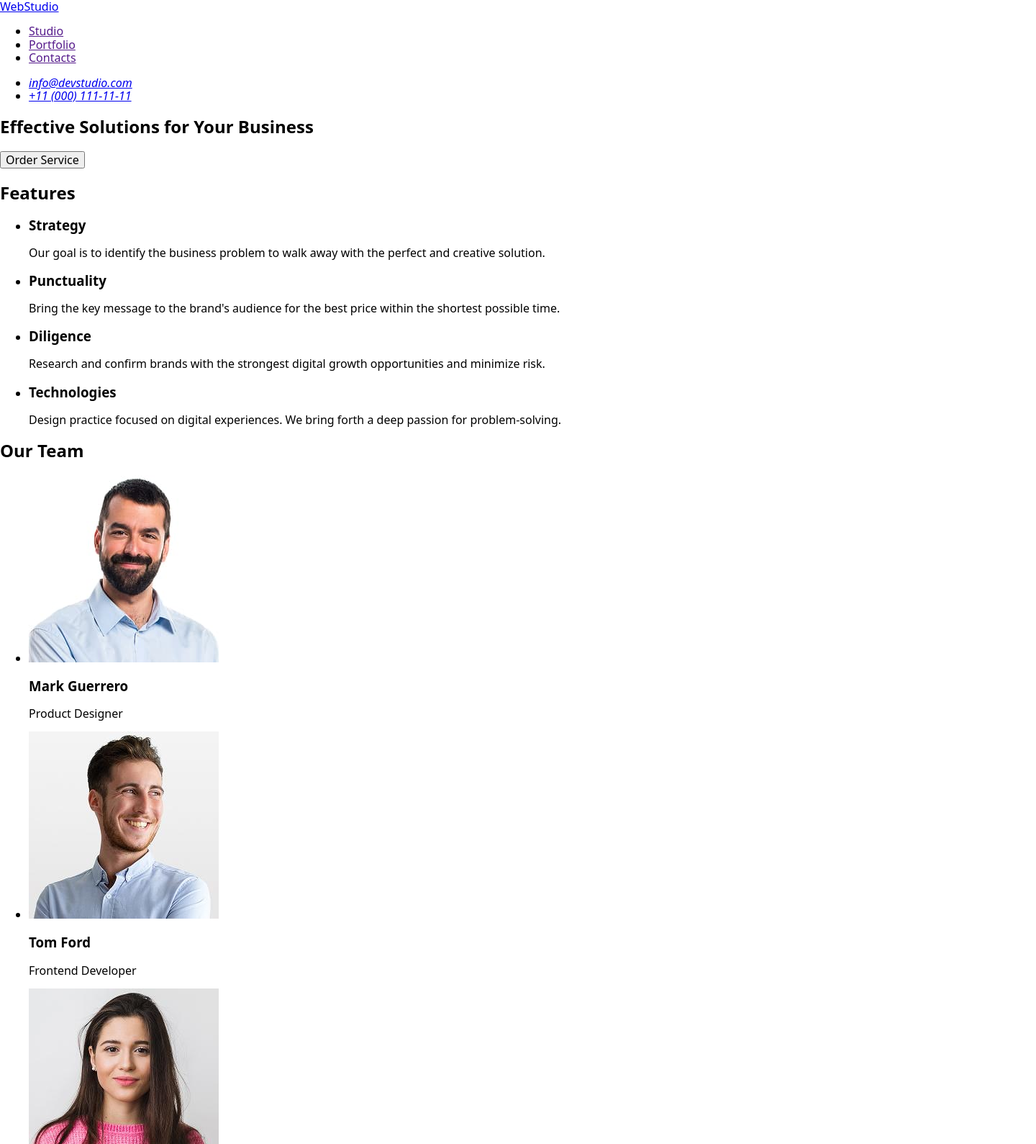
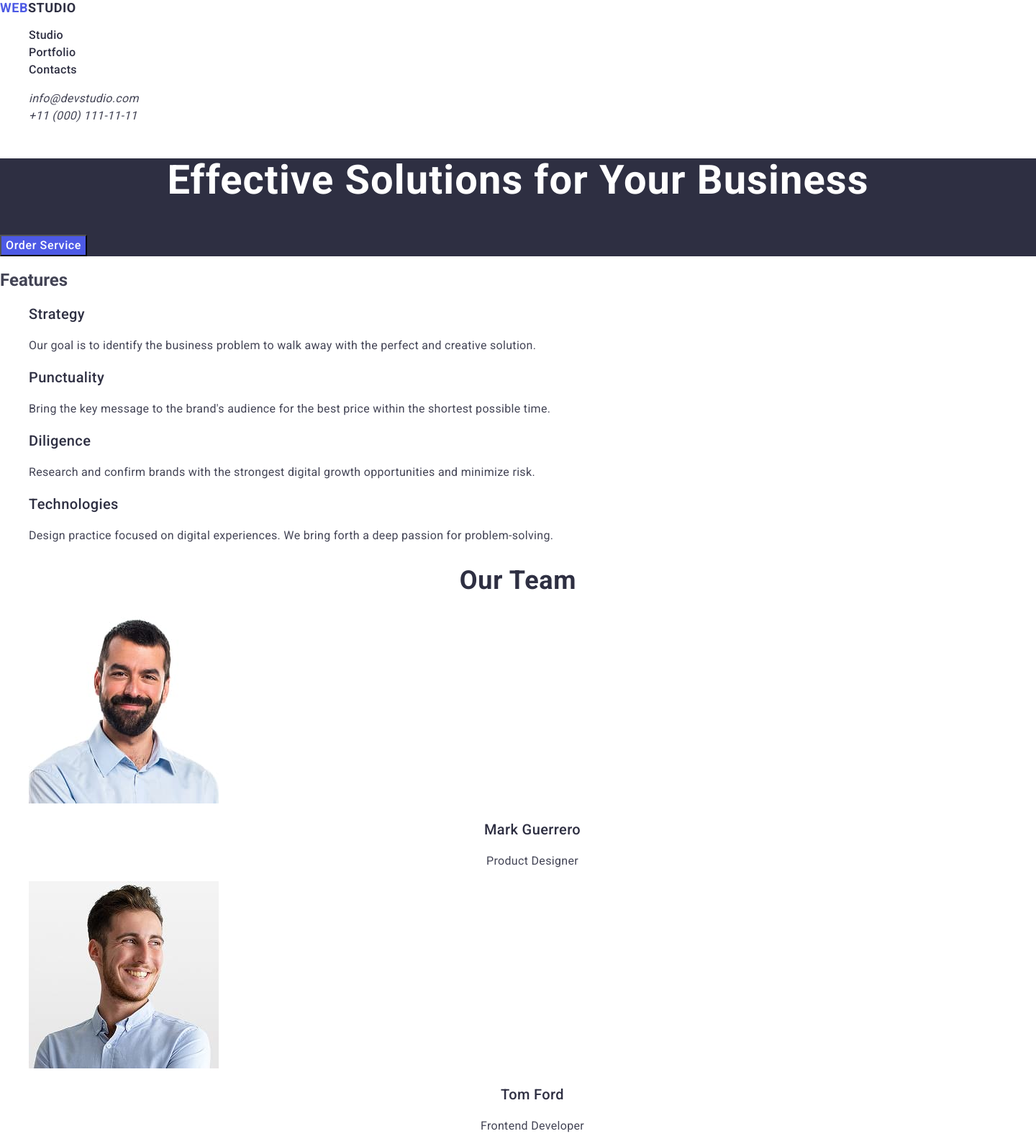
Before and after one commit to alinasavuyk/goit-markup-hw-02, a plain HTML site: page index.html in a window 1280 px wide. Shown: the top 1589 px of the page at 72% size, 1440 px wide, since content can reach past the window. Drawn offline with nearby package versions, Linux system fonts and the light colour scheme.

Commit message:
css styles

```diff
--- a/css/styles.css
+++ b/css/styles.css
@@ -0,0 +1,162 @@
+:root {
+    --iris: #4d5ae5;
+    --ocean: #404bbf;
+    --navy-blue: #2e2f42;
+    --green: #31d0aa;
+    --slate: #434455;
+    --light-slate: #8e8f99;
+    --cornflower: #e7e9fc;
+    --cloud: #f4f4fd;
+    --navy-blue-modal: rgba(46, 47, 66, 0.4);
+    --grey: rgba(46, 47, 66, 0.7);
+    --white: #fff;
+    --dairy: #fcfcfc;
+
+    --font-family: "Roboto", sans-serif;
+    --second-family: "Raleway", sans-serif;
+}
+body {
+    font-family: var(--font-family);
+    color: var(--slate);
+    background-color: var(--white);
+    width: 1440px;
+    height: 3300px;
+}
+ul {
+    list-style-type: none;
+}
+a {
+    text-decoration: none;
+    color: inherit;
+}
+  /* HEADER */
+.logo {
+    font-weight: 700;
+    font-size: 18px;
+    line-height: 1.16667;
+    letter-spacing: 0.03em;
+    text-transform: uppercase;
+    color: var(--iris);
+}
+.logo-header {
+    color: var(--navy-blue);
+}
+.logo-footer {
+    color: var(--cloud);
+}
+.menu-link {
+    font-weight: 500;
+    font-size: 16px;
+    line-height: 1.5;
+    letter-spacing: 0.02em;
+    color: var(--navy-blue);
+}
+.menu-link:hover,
+.menu-link:focus {
+    color: var(--ocean);
+}
+
+.address-link {
+    font-weight: 400;
+    font-size: 16px;
+    line-height: 1.5;
+    letter-spacing: 0.02em;
+}
+
+.address-link:hover,
+.address-link:focus {
+    color: var(--ocean);
+}
+ /* MAIN */
+ .hero {
+    background-color: var(--navy-blue);
+ }
+.hero-title {
+    font-weight: 700;
+    font-size: 56px;
+    line-height: 1.07143;
+    letter-spacing: 0.02em;
+     text-align: center;
+    color: var(--white);
+}
+.hero-button {
+    font-weight: 500;
+    font-size: 16px;
+    line-height: 1.5;
+    letter-spacing: 0.04em;
+    color: var(--white);
+    background: var(--iris);
+    cursor: pointer;
+}
+.hero-button:hover,
+.hero-button:focus{
+    background-color: var(--ocean);
+}
+
+.features-item-title {
+    font-weight: 500;
+    font-size: 20px;
+    line-height: 1.2;
+    letter-spacing: 0.02em;
+    color: var(--navy-blue);
+}
+.features-item-text {
+    font-size: 16px;
+    line-height: 1.5;
+    letter-spacing: 0.02em;
+}
+.team-title{
+    font-weight: 700;
+    font-size: 36px;
+    line-height: 1.11111;
+    letter-spacing: 0.02em;
+    text-align: center;
+    color: var(--navy-blue);
+}
+.team-list {
+    background: var(--white);
+}
+.team-item-title {
+    font-weight: 500;
+    font-size: 20px;
+    line-height: 1.2;
+    letter-spacing: 0.02em;
+    text-align: center;
+    color: var(--navy-blue);
+}
+.team-item-text {
+    font-size: 16px;
+    line-height: 1.5;
+    letter-spacing: 0.02em;
+    text-align: center;
+}
+.portfolio-title{
+    font-weight: 700;
+    font-size: 36px;
+    line-height: 1.11111;
+    letter-spacing: 0.02em;
+    text-align: center;
+    color: var(--navy-blue);
+}
+.portfolio-item-title {
+    font-weight: 500;
+    font-size: 20px;
+    line-height: 1.2;
+    letter-spacing: 0.02em;
+    color: var(--navy-blue);
+}
+.portfolio-item-text {
+    font-size: 16px;
+    line-height: 1.5;
+    letter-spacing: 0.02em;
+}
+  /* FOOTER */
+  .footer {
+    background: var(--navy-blue);
+  }
+  .footer-text {
+    font-size: 16px;
+    line-height: 1.5;
+    letter-spacing: 0.02em;
+    color: var(--cloud);
+  }
--- a/index.html
+++ b/index.html
@@ -4,124 +4,127 @@
     <meta charset="UTF-8">
     <meta name="viewport" content="width=device-width, initial-scale=1.0">
     <title>WebStudio</title>
+    <link
+        href="https://fonts.googleapis.com/css2?family=Raleway:wght@700&family=Roboto:wght@400;500;700&display=swap"
+        rel="stylesheet">
     <link rel="stylesheet" href="https://cdn.jsdelivr.net/npm/modern-normalize@2.0.0/modern-normalize.min.css">
-    <link rel="stylesheet" href="./css/styles.css" />
+    <link rel="stylesheet" href="./css/styles.css">
 </head>
 <body>
     <header>
         <nav>
-            <a href="./index.html">WebStudio</a>
-            <ul>
-                <li><a href="">Studio</a></li>
-                <li><a href="">Portfolio</a></li>
-                <li><a href="">Contacts</a></li>
+            <a href="./index.html" class="logo">Web<span class="logo-header">Studio</span></a>
+            <ul class="menu">
+                <li><a href="./index.html" class="menu-link">Studio</a></li>
+                <li><a href="" class="menu-link">Portfolio</a></li>
+                <li><a href="" class="menu-link">Contacts</a></li>
             </ul>
         </nav>
         <address>
-            <ul>
-                <li><a href="mailto:info@devstudio.com" target="_blank">info@devstudio.com</a></li>
-                <li><a href="tel:+110001111111" target="_blank">+11 (000) 111-11-11</a></li>
+            <ul class="address">
+                <li><a href="mailto:info@devstudio.com" target="_blank" class="address-link">info@devstudio.com</a></li>
+                <li><a href="tel:+110001111111" target="_blank" class="address-link">+11 (000) 111-11-11</a></li>
             </ul>
         </address>
     </header>
     <main>
-        <section>
-            <h1>Effective Solutions for Your Business</h1>
-            <button type="button">Order Service</button>
+        <section class="hero">
+            <h1 class="hero-title">Effective Solutions for Your Business</h1>
+            <button type="button" class="hero-button">Order Service</button>
         </section>
-        <section>
-            <h2>Features</h2>
-            <ul>
-                <li>
-                    <h3>Strategy</h3>
-                    <p>Our goal is to identify the business problem to walk away with the perfect and creative solution.
+        <section class="features">
+            <h2 class="features-title">Features</h2>
+            <ul class="features-list">
+                <li class="features-item">
+                    <h3 class="features-item-title">Strategy</h3>
+                    <p class="features-item-text">Our goal is to identify the business problem to walk away with the perfect and creative solution.
                     </p>
                 </li>
-                <li>
-                    <h3>Punctuality</h3>
-                    <p>
+                <li class="features-item">
+                    <h3 class="features-item-title">Punctuality</h3>
+                    <p class="features-item-text">
                         Bring the key message to the brand's audience for the best price within the shortest possible time.
                     </p>
                 </li>
-                <li>
-                    <h3>Diligence</h3>
-                    <p>
+                <li class="features-item">
+                    <h3 class="features-item-title">Diligence</h3>
+                    <p class="features-item-text">
                         Research and confirm brands with the strongest digital growth opportunities and minimize risk.
                     </p>
                 </li>
-                <li>
-                    <h3>Technologies</h3>
-                    <p>
+                <li class="features-item">
+                    <h3 class="features-item-title">Technologies</h3>
+                    <p class="features-item-text">
                         Design practice focused on digital experiences. We bring forth a deep passion for problem-solving.
                     </p>
                 </li>
             </ul>
         </section>
-        <section>
-            <h2>Our Team</h2>
-            <ul>
-                <li>
+        <section class="team">
+            <h2 class="team-title">Our Team</h2>
+            <ul class="team-list">
+                <li class="team-item">
                     <img src="./images/mark.jpg" alt="Mark Guerrero" width="264" height="260">
-                    <h3>Mark Guerrero</h3>
-                    <p>Product Designer</p>
+                    <h3 class="team-item-title">Mark Guerrero</h3>
+                    <p class="team-item-text">Product Designer</p>
                 </li>
                 <li>
                     <img src="./images/tom.jpg" alt="Tom Ford" width="264" height="260">
-                    <h3>Tom Ford</h3>
-                    <p>Frontend Developer</p>
+                    <h3 class="team-item-title">Tom Ford</h3>
+                    <p class="team-item-text">Frontend Developer</p>
                 </li>
                 <li>
                     <img src="./images/camilla.jpg" alt="Camila Garcia" width="264" height="260">
-                    <h3>Camila Garcia</h3>
-                    <p>Marketing</p>
+                    <h3 class="team-item-title">Camila Garcia</h3>
+                    <p class="team-item-text">Marketing</p>
                 </li>
                 <li>
                     <img src="./images/daniel.jpg" alt="Daniel Wilson" width="264" height="260">
-                    <h3>Daniel Wilson</h3>
-                    <p>UI Designer</p>
+                    <h3 class="team-item-title">Daniel Wilson</h3>
+                    <p class="team-item-text">UI Designer</p>
                 </li>
 
             </ul>
         </section>
-        <section>
-            <h2>Our Portfolio</h2>
-            <ul>
-                <li>
+        <section class="portfolio">
+            <h2 class="portfolio-title">Our Portfolio</h2>
+            <ul class="portfolio-list">
+                <li class="portfolio-item">
                     <img src="./images/banking.jpg" alt="Banking App" width="360" height="300">
-                    <h3>Banking App</h3>
-                    <p>App</p>
+                    <h3 class="portfolio-item-title">Banking App</h3>
+                    <p class="portfolio-item-text">App</p>
                 </li>
-                <li>
+                <li class="portfolio-item">
                     <img src="./images/cashless.jpg" alt="Cashless Payment" width="360" height="300">
-                    <h3>Cashless Payment</h3>
-                    <p>Marketing</p>
+                    <h3 class="portfolio-item-title">Cashless Payment</h3>
+                    <p class="portfolio-item-text">Marketing</p>
                 </li>
-                <li>
+                <li class="portfolio-item">
                     <img src="./images/meditation.jpg" alt="Meditation App" width="360" height="300">
-                    <h3>Meditation App</h3>
-                    <p>App</p>
+                    <h3 class="portfolio-item-title">Meditation App</h3>
+                    <p class="portfolio-item-text">App</p>
                 </li>
-                <li>
+                <li class="portfolio-item">
                     <img src="./images/taxi.jpg" alt="Taxi Service" width="360" height="300">
-                    <h3>Taxi Service</h3>
-                    <p>Marketing</p>
+                    <h3 class="portfolio-item-title">Taxi Service</h3>
+                    <p class="portfolio-item-text">Marketing</p>
                 </li>
-                <li>
+                <li class="portfolio-item">
                     <img src="./images/screen.jpg" alt="Screen Illustrations" width="360" height="300">
-                    <h3>Screen Illustrations</h3>
-                    <p>Design</p>
+                    <h3 class="portfolio-item-title">Screen Illustrations</h3>
+                    <p class="portfolio-item-text">Design</p>
                 </li>
-                <li>
+                <li class="portfolio-item">
                     <img src="./images/courses.jpg" alt="Online Courses" width="360" height="300">
-                    <h3>Online Courses</h3>
-                    <p>Marketing</p>
+                    <h3 class="portfolio-item-title">Online Courses</h3>
+                    <p class="portfolio-item-text">Marketing</p>
                 </li>
             </ul>
         </section>
     </main>
-    <footer>
-        <a href="./index.html">WebStudio</a>
-        <p>
+    <footer class="footer">
+        <a href="./index.html" class="logo">Web<span class="logo-footer">Studio</span></a>
+        <p class="footer-text">
             Increase the flow of customers and sales for your business with digital marketing & growth solutions.
         </p>
     </footer>
```
